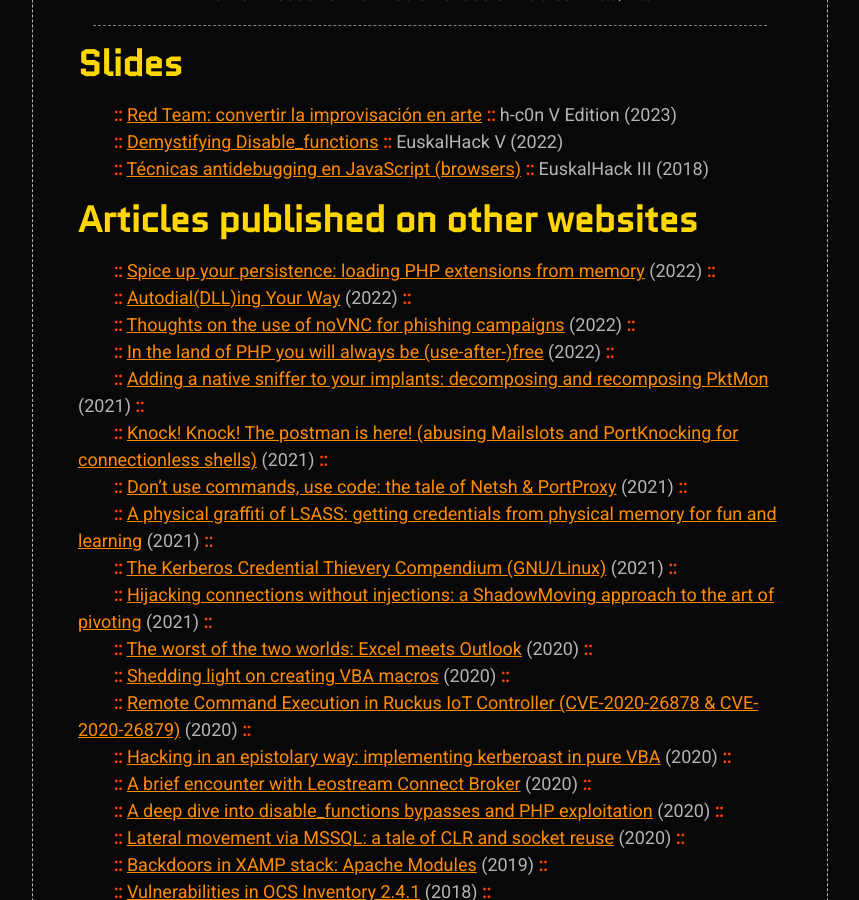
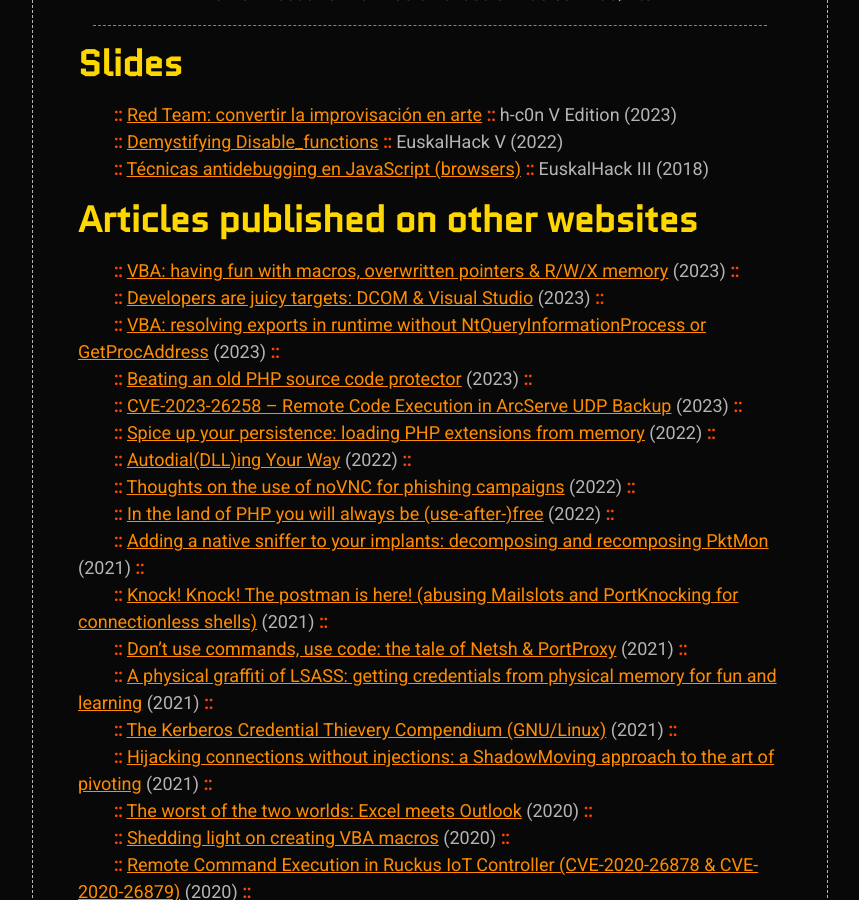
Before and after one commit to X-C3LL/x-c3ll.github.io, a Jekyll site: the page built from stuff.md, in a window 1280 px wide and 900 px high, scrolled down 370 px. Shown: the whole window, without its empty margins (210-1069 px from the left). Built offline with Jekyll 4.4.1, drawn with Linux system fonts in a browser that asks for light colours.

Commit message:
Update stuff.md

```diff
--- a/stuff.md
+++ b/stuff.md
@@ -10,7 +10,16 @@ permalink: stuff.html
 &nbsp;&nbsp;&nbsp;&nbsp;&nbsp;&nbsp;&nbsp;&nbsp;__::__ [Técnicas antidebugging en JavaScript (browsers)](https://github.com/X-C3LL/congresos-slides/blob/master/ANtidebugging-JS-PDF.pdf) __::__ EuskalHack III (2018)<br>
 
 # Articles published on other websites
-
+&nbsp;&nbsp;&nbsp;&nbsp;&nbsp;&nbsp;&nbsp;&nbsp;__::__ [
+VBA: having fun with macros, overwritten pointers & R/W/X memory](https://adepts.of0x.cc/vba-hijack-pointers-rwa/) (2023) __::__<br>
+&nbsp;&nbsp;&nbsp;&nbsp;&nbsp;&nbsp;&nbsp;&nbsp;__::__ [
+Developers are juicy targets: DCOM & Visual Studio](https://adepts.of0x.cc/visual-studio-dcom/) (2023) __::__<br>
+&nbsp;&nbsp;&nbsp;&nbsp;&nbsp;&nbsp;&nbsp;&nbsp;__::__ [
+VBA: resolving exports in runtime without NtQueryInformationProcess or GetProcAddress](https://adepts.of0x.cc/vba-exports-runtime/) (2023) __::__<br>
+&nbsp;&nbsp;&nbsp;&nbsp;&nbsp;&nbsp;&nbsp;&nbsp;__::__ [
+Beating an old PHP source code protector](https://adepts.of0x.cc/decrypt-nu-coder/) (2023) __::__<br>
+&nbsp;&nbsp;&nbsp;&nbsp;&nbsp;&nbsp;&nbsp;&nbsp;__::__ [
+CVE-2023-26258 – Remote Code Execution in ArcServe UDP Backup](https://www.mdsec.co.uk/2023/06/cve-2023-26258-remote-code-execution-in-arcserve-udp-backup/) (2023) __::__<br>
 &nbsp;&nbsp;&nbsp;&nbsp;&nbsp;&nbsp;&nbsp;&nbsp;__::__ [
 Spice up your persistence: loading PHP extensions from memory](https://adepts.of0x.cc/dlopen-from-memory-php/) (2022) __::__<br>
 &nbsp;&nbsp;&nbsp;&nbsp;&nbsp;&nbsp;&nbsp;&nbsp;__::__ [
```
